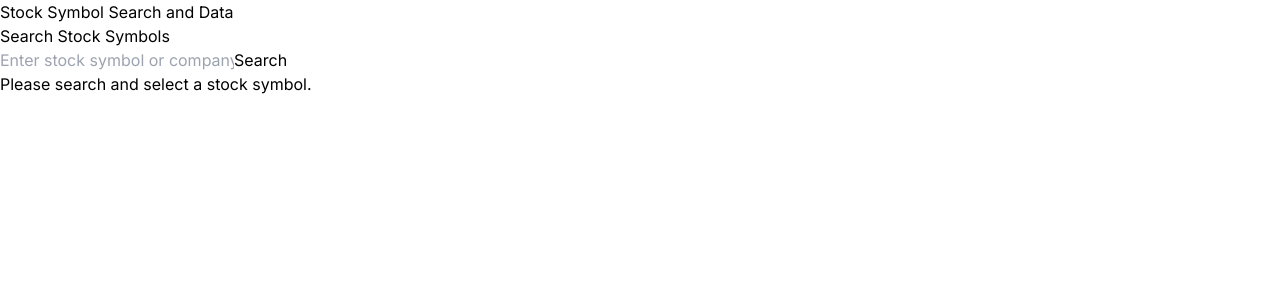
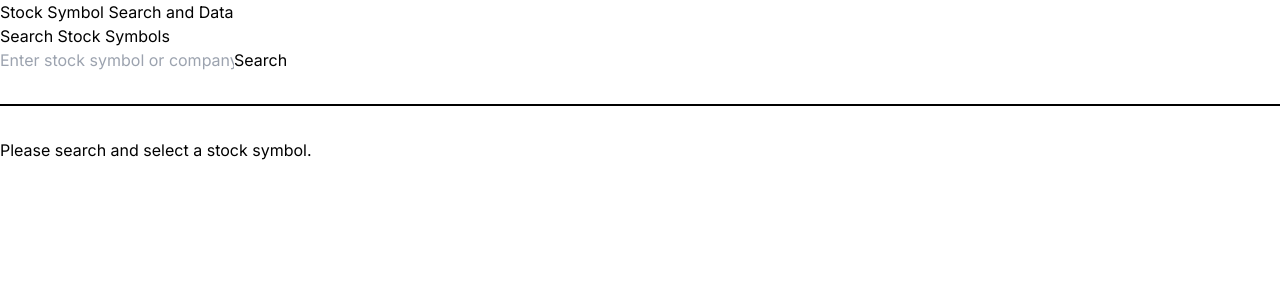
Before and after one commit to sid-lakhani/StockWise, a Next.js app: page /result in a window 1280 px wide. Shown: the top 300 px of the page. Built offline with nearby package versions, Linux system fonts and the light colour scheme.

Commit message:
fix: result test

```diff
--- a/src/app/result/page.tsx
+++ b/src/app/result/page.tsx
@@ -12,7 +12,7 @@ export default function Home() {
       <h1>Stock Symbol Search and Data</h1>
 
       <SymbolSearch onSelectSymbol={setSelectedSymbol} />
-
+      <div className='h-[2px] my-8 bg-black dark:bg-white'></div>
       {selectedSymbol ? (
         <StockData symbol={selectedSymbol} />
       ) : (
```
